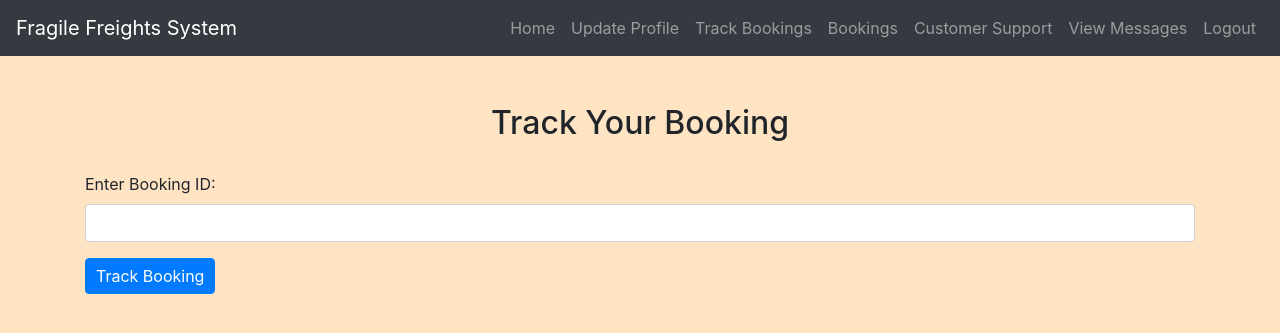
After one commit to nasirabbas827/logistic-fragile, a PHP site: page /track_booking.php in a window 1280 px wide. The commit adds this page. Shown: the top 333 px of the page. Run offline with PHP 8.4, Linux system fonts and the light colour scheme; a user stored in the database is signed in.

Commit message:
Final Code update after prototype

```diff
--- a/navbar.php
+++ b/navbar.php
@@ -9,6 +9,7 @@
             if (isset($_SESSION["id"]) && !empty($_SESSION["id"])) {
                 echo '<li class="nav-item"><a class="nav-link" href="home.php">Home</a></li>';
                 echo '<li class="nav-item"><a class="nav-link" href="update_profile.php">Update Profile</a></li>';
+                echo '<li class="nav-item"><a class="nav-link" href="track_booking.php">Track Bookings</a></li>';
                 echo '<li class="nav-item"><a class="nav-link" href="view_bookings.php">Bookings</a></li>';
                 echo '<li class="nav-item"><a class="nav-link" href="contact_support.php">Customer Support</a></li>';
                 echo '<li class="nav-item"><a class="nav-link" href="view_messages.php">View Messages</a></li>';
--- /dev/null
+++ b/track_booking.php
@@ -0,0 +1,110 @@
+<?php
+session_start();
+include('config.php');
+
+// Check if the user is logged in
+if (!isset($_SESSION["id"])) {
+    header("Location: login.php");
+    exit;
+}
+
+// Initialize variables
+$booking_id = "";
+$booking_details = null;
+$error_message = "";
+
+// Handle form submission
+if ($_SERVER["REQUEST_METHOD"] == "POST" && isset($_POST['track_booking'])) {
+    $booking_id = $_POST['booking_id'];
+
+    // Validate booking ID
+    if (!empty($booking_id)) {
+        // Fetch booking details
+        $sql = "SELECT b.*, p.amount AS payment_amount, p.payment_date, p.transaction_id, p.payment_method, p.status AS payment_status,
+                       v.brand AS vehicle_brand, d.name AS driver_name
+                FROM Freight_Bookings b
+                LEFT JOIN Payments p ON b.booking_id = p.booking_id
+                LEFT JOIN Vehicles v ON b.vehicle_id = v.vehicle_id
+                LEFT JOIN Drivers d ON b.driver_id = d.driver_id
+                WHERE b.booking_id = '$booking_id' AND b.user_id = {$_SESSION['id']}";
+
+        $result = $conn->query($sql);
+
+        if ($result->num_rows > 0) {
+            $booking_details = $result->fetch_assoc();
+        } else {
+            $error_message = "No booking found with ID: $booking_id";
+        }
+    } else {
+        $error_message = "Please enter a booking ID.";
+    }
+}
+?>
+
+<!DOCTYPE html>
+<html>
+<head>
+    <title>Track Booking</title>
+    <meta charset="utf-8">
+    <meta name="viewport" content="width=device-width, initial-scale=1">
+    <link rel="stylesheet" href="https://maxcdn.bootstrapcdn.com/bootstrap/4.5.2/css/bootstrap.min.css">
+    <link rel="stylesheet" href="css/style.css">
+    <style>
+        .high-priority {
+            background-color: #f8d7da;
+            color: #721c24;
+        }
+    </style>
+</head>
+<body>
+
+<?php include('navbar.php'); ?>
+
+<div class="container mt-5">
+    <h2>Track Your Booking</h2>
+
+    <!-- Track Booking Form -->
+    <form method="post" action="<?php echo htmlspecialchars($_SERVER['PHP_SELF']); ?>">
+        <div class="form-group">
+            <label for="booking_id">Enter Booking ID:</label>
+            <input type="text" class="form-control" id="booking_id" name="booking_id" value="<?php echo htmlspecialchars($booking_id); ?>" required>
+        </div>
+        <button type="submit" name="track_booking" class="btn btn-primary">Track Booking</button>
+    </form>
+
+    <?php if ($error_message): ?>
+        <div class="alert alert-danger mt-3">
+            <?php echo htmlspecialchars($error_message); ?>
+        </div>
+    <?php endif; ?>
+
+    <?php if ($booking_details): ?>
+        <div class="mt-3 mb-5">
+            <ul class="list-group">
+                <li class="list-group-item"><strong>Booking ID:</strong> <?php echo htmlspecialchars($booking_details['booking_id']); ?></li>
+                <li class="list-group-item"><strong>Freight Name:</strong> <?php echo htmlspecialchars($booking_details['freight_name']); ?></li>
+                <li class="list-group-item"><strong>Weight:</strong> <?php echo htmlspecialchars($booking_details['weight']); ?></li>
+                <li class="list-group-item"><strong>Type:</strong> <?php echo htmlspecialchars($booking_details['type']); ?></li>
+                <li class="list-group-item"><strong>Route:</strong> <?php echo htmlspecialchars($booking_details['route']); ?></li>
+                <li class="list-group-item high-priority"><strong>Status:</strong> <?php echo htmlspecialchars($booking_details['status']); ?></li>
+                <li class="list-group-item"><strong>Vehicle:</strong> <?php echo htmlspecialchars($booking_details['vehicle_brand']); ?></li>
+                <li class="list-group-item"><strong>Driver:</strong> <?php echo htmlspecialchars($booking_details['driver_name']); ?></li>
+                <li class="list-group-item"><strong>Shipment Fee:</strong> <?php echo htmlspecialchars($booking_details['shipment_fee']); ?></li>
+                <li class="list-group-item"><strong>Total Distance:</strong> <?php echo htmlspecialchars($booking_details['total_distance']); ?></li>
+                <li class="list-group-item"><strong>Current Location:</strong> <?php echo htmlspecialchars($booking_details['current_location']); ?></li>
+                <li class="list-group-item high-priority"><strong>Estimated Arrival:</strong> <?php echo htmlspecialchars($booking_details['estimated_arrival']); ?></li>
+                <li class="list-group-item"><strong>Payment Amount:</strong> <?php echo htmlspecialchars($booking_details['payment_amount']); ?></li>
+                <li class="list-group-item"><strong>Payment Date:</strong> <?php echo htmlspecialchars($booking_details['payment_date']); ?></li>
+                <li class="list-group-item"><strong>Transaction ID:</strong> <?php echo htmlspecialchars($booking_details['transaction_id']); ?></li>
+                <li class="list-group-item"><strong>Payment Method:</strong> <?php echo htmlspecialchars($booking_details['payment_method']); ?></li>
+                <li class="list-group-item"><strong>Payment Status:</strong> <?php echo htmlspecialchars($booking_details['payment_status']); ?></li>
+            </ul>
+        </div>
+    <?php endif; ?>
+
+</div>
+
+<script src="https://ajax.googleapis.com/ajax/libs/jquery/3.5.1/jquery.min.js"></script>
+<script src="https://maxcdn.bootstrapcdn.com/bootstrap/4.5.2/js/bootstrap.min.js"></script>
+</body>
+</html>
```
Also changed, not shown: 2 other files.
